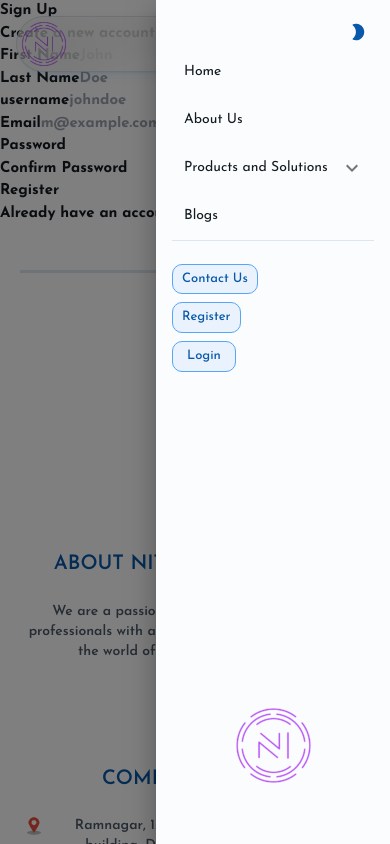
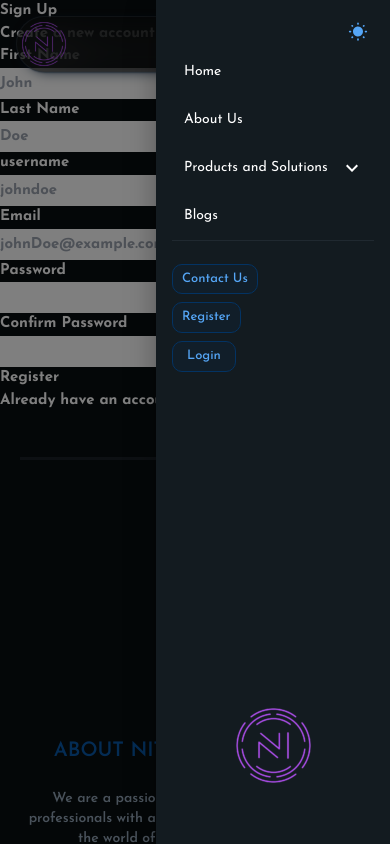
Before and after one commit to Ganesh-Mk/nitaiinnovations, a React (Vite) app in the folder frontend/: page /register in a window 390 px wide. Both pictures are taken after a click on the button "menu". Shown: the top 844 px of the page. Built offline with nearby package versions, Linux system fonts and the light colour scheme; no server answers.

Commit message:
fixed theme settings and re-render navbar

```diff
--- a/frontend/src/App.jsx
+++ b/frontend/src/App.jsx
@@ -4,6 +4,7 @@ import "./Styles/index.css";
 
 import CssBaseline from "@mui/material/CssBaseline";
 import { ThemeProvider, createTheme } from "@mui/material/styles";
+import useMediaQuery from "@mui/material/useMediaQuery";
 import getLPTheme from "./Components/getLPTheme";
 
 import Navbar from "./Components/Navbar";
@@ -19,9 +20,11 @@ import CreateBlog from "./Pages/CreateBlog";
 import Account from "./Pages/Accout";
 import EditBlog from "./Pages/EditBlog";
 import EditProfile from "./Pages/EditProfile";
+
 export default function App() {
-  const [mode, setMode] = React.useState("light");
-  const LPtheme = createTheme(getLPTheme(mode));
+  const isMobile = useMediaQuery("(max-width:600px)");
+  const [mode, setMode] = React.useState(isMobile ? "dark" : "light");
+  const LPtheme = React.useMemo(() => createTheme(getLPTheme(mode)), [mode]);
 
   const toggleColorMode = () => {
     setMode((prev) => (prev === "dark" ? "light" : "dark"));
--- a/frontend/src/Components/ContactUsComp.jsx
+++ b/frontend/src/Components/ContactUsComp.jsx
@@ -64,7 +64,7 @@ function ContactUsComp() {
                     type="text"
                     autoComplete="name"
                     required
-                    className="inpts block w-[25vw] h-[2.5vw] p-2 rounded-md border-2 border-gray-300 shadow-sm focus:border-primary bg-transparent focus:ring-primary sm:text-sm "
+                    className="inpts block w-[25vw] h-[2.5vw] p-4 rounded-md border-2 border-gray-300 shadow-sm focus:border-primary bg-transparent focus:ring-primary sm:text-sm "
                     placeholder="Enter your name"
                   />
                 </div>
@@ -81,7 +81,7 @@ function ContactUsComp() {
                     type="email"
                     autoComplete="email"
                     required
-                    className="inpts block w-[25vw] h-[2.5vw] p-2  rounded-md border-2 bg-transparent border-gray-300 shadow-sm focus:border-primary focus:ring-primary sm:text-sm"
+                    className="inpts block w-[25vw] h-[2.5vw] p-4  rounded-md border-2 bg-transparent border-gray-300 shadow-sm focus:border-primary focus:ring-primary sm:text-sm"
                     placeholder="Enter your email"
                   />
                 </div>
@@ -98,7 +98,7 @@ function ContactUsComp() {
                   name="subject"
                   type="text"
                   required
-                  className="inpts3 block w-[51vw] h-[2.5vw] p-2  rounded-md bg-transparent border-2 border-gray-300 shadow-sm focus:border-primary focus:ring-primary sm:text-sm"
+                  className="inpts3 block w-[51vw] h-[2.5vw] p-4  rounded-md bg-transparent border-2 border-gray-300 shadow-sm focus:border-primary focus:ring-primary sm:text-sm"
                   placeholder="Enter the subject"
                 />
               </div>
@@ -114,7 +114,7 @@ function ContactUsComp() {
                   name="message"
                   rows={5}
                   required
-                  className="inpts4 block p-2 bg-transparent w-full rounded-md border-2 border-gray-300 shadow-sm focus:border-primary focus:ring-primary sm:text-sm"
+                  className="inpts4 block p-4 bg-transparent w-full rounded-md border-2 border-gray-300 shadow-sm focus:border-primary focus:ring-primary sm:text-sm"
                   placeholder="Enter your message"
                 />
               </div>
--- a/frontend/src/Components/Navbar.jsx
+++ b/frontend/src/Components/Navbar.jsx
@@ -14,11 +14,21 @@ import Drawer from "@mui/material/Drawer";
 import MenuIcon from "@mui/icons-material/Menu";
 import ToggleColorMode from "./ToggleColorMode";
 import DropDownButton from "./DropDownButton";
+import { storeLoggedinRecord } from "../Store/userSlice";
 
 function Navbar({ mode, toggleColorMode }) {
   const [open, setOpen] = React.useState(false);
+  const [showAccountBtn, setShowAccountBtn] = React.useState(false);
   const isLoggedin = useSelector((state) => state.user.isLoggedin);
   const isLogin = localStorage.getItem("isLogin");
+
+  React.useEffect(() => {
+    if (isLoggedin) {
+      setShowAccountBtn(true);
+    } else {
+      setShowAccountBtn(false);
+    }
+  }, [storeLoggedinRecord]);
 
   const toggleDrawer = (newOpen) => () => {
     setOpen(newOpen);
@@ -158,7 +168,7 @@ function Navbar({ mode, toggleColorMode }) {
               <ToggleColorMode mode={mode} toggleColorMode={toggleColorMode} />
 
               {/* Conditionally render the Register button */}
-              {!(isLoggedin || isLogin === "true") && (
+              {!(showAccountBtn || isLogin === "true") && (
                 <>
                   <Button
                     color="primary"
@@ -182,7 +192,7 @@ function Navbar({ mode, toggleColorMode }) {
                   </Button>
                 </>
               )}
-              {(isLoggedin || isLogin === "true") && (
+              {(showAccountBtn || isLogin === "true") && (
                 <Button
                   color="primary"
                   variant="outlined"
@@ -252,7 +262,6 @@ function Navbar({ mode, toggleColorMode }) {
                     </MenuItem>
                   </Link>
 
-
                   <Box
                     sx={{
                       display: "flex",
@@ -276,7 +285,6 @@ function Navbar({ mode, toggleColorMode }) {
                   </Box>
                   <Link
                     to="/blogs"
-
                     className="navItems"
                     onClick={toggleDrawer(false)}
                   >
@@ -302,7 +310,7 @@ function Navbar({ mode, toggleColorMode }) {
                     Contact Us
                   </Button>
                   <br />
-                  {!(isLoggedin || isLogin === "true") && (
+                  {!(showAccountBtn || isLogin === "true") && (
                     <>
                       <Button
                         color="primary"
@@ -332,7 +340,7 @@ function Navbar({ mode, toggleColorMode }) {
                     </>
                   )}
                   <br />
-                  {(isLoggedin || isLogin === "true") && (
+                  {(showAccountBtn || isLogin === "true") && (
                     <Button
                       color="primary"
                       variant="outlined"
--- a/frontend/src/Pages/Accout.jsx
+++ b/frontend/src/Pages/Accout.jsx
@@ -5,7 +5,7 @@ import BlogsComp from "../Components/BlogsComp";
 import axios from "axios";
 import { format } from "date-fns";
 import { Link } from "react-router-dom";
-import { DialogsProvider } from '@toolpad/core/useDialogs';
+import { DialogsProvider } from "@toolpad/core/useDialogs";
 
 function Accout() {
   const BACKEND_URL = import.meta.env.VITE_BACKEND_URL;
@@ -89,7 +89,7 @@ function Accout() {
           }}
         >
           <DialogsProvider>
-          {allBlogs?.length &&
+            {allBlogs?.length > 0 &&
               allBlogs
                 .slice()
                 .reverse()
@@ -107,7 +107,6 @@ function Accout() {
                   />
                 ))}
           </DialogsProvider>
-
         </Box>
       </Box>
     </Box>
--- a/frontend/src/Pages/Login.jsx
+++ b/frontend/src/Pages/Login.jsx
@@ -13,7 +13,6 @@ import {
 export default function Login() {
   const BACKEND_URL = import.meta.env.VITE_BACKEND_URL;
   console.log("Backend URL:", BACKEND_URL);
-
 
   const navigate = useNavigate();
   const dispatch = useDispatch();
@@ -83,8 +82,8 @@ export default function Login() {
               onChange={(e) => setemail(e.target.value)}
               type="email"
               autoComplete="email"
-              className="block w-full p-2 rounded-md border-0 py-1.5 text-gray-900 shadow-sm ring-1 ring-inset ring-gray-300 placeholder:text-gray-400 focus:ring-2 focus:ring-inset focus:ring-indigo-600 sm:text-sm sm:leading-6"
-              placeholder="m@example.com"
+              className="inpts block w-[100%] h-[2.5vw] p-4 rounded-md border-2 border-gray-300 shadow-sm focus:border-primary bg-transparent focus:ring-primary sm:text-sm "
+              placeholder="johnDoe@example.com"
               required
             />
           </div>
@@ -101,7 +100,7 @@ export default function Login() {
               value={password}
               onChange={(e) => setpassword(e.target.value)}
               autoComplete="current-password"
-              className="block w-full rounded-md border-0 py-1.5 text-gray-900 shadow-sm ring-1 ring-inset ring-gray-300 placeholder:text-gray-400 focus:ring-2 focus:ring-inset focus:ring-indigo-600 sm:text-sm sm:leading-6"
+              className="inpts block w-[100%] h-[2.5vw] p-4 rounded-md border-2 border-gray-300 shadow-sm focus:border-primary bg-transparent focus:ring-primary sm:text-sm "
               required
             />
           </div>
--- a/frontend/src/Pages/Register.jsx
+++ b/frontend/src/Pages/Register.jsx
@@ -93,7 +93,7 @@ export default function Register() {
                 onChange={(e) => setfirstName(e.target.value)}
                 type="text"
                 autoComplete="given-name"
-                className="block p-2 w-full rounded-md border-0 py-1.5 text-gray-900 shadow-sm ring-1 ring-inset ring-gray-300 placeholder:text-gray-400 focus:ring-2 focus:ring-inset focus:ring-indigo-600 sm:text-sm sm:leading-6"
+                className="inpts block w-[15vw] h-[2.5vw] p-4 rounded-md border-2 border-gray-300 shadow-sm focus:border-primary bg-transparent focus:ring-primary sm:text-sm "
                 placeholder="John"
                 required
               />
@@ -111,7 +111,7 @@ export default function Register() {
                 value={lastName}
                 onChange={(e) => setlastName(e.target.value)}
                 autoComplete="family-name"
-                className="block p-2 w-full rounded-md border-0 py-1.5 text-gray-900 shadow-sm ring-1 ring-inset ring-gray-300 placeholder:text-gray-400 focus:ring-2 focus:ring-inset focus:ring-indigo-600 sm:text-sm sm:leading-6"
+                className="inpts block w-[15vw] h-[2.5vw] p-4 rounded-md border-2 border-gray-300 shadow-sm focus:border-primary bg-transparent focus:ring-primary sm:text-sm "
                 placeholder="Doe"
                 required
               />
@@ -130,7 +130,7 @@ export default function Register() {
               onChange={(e) => setusername(e.target.value)}
               type="text"
               autoComplete="username"
-              className="block p-2 w-full rounded-md border-0 py-1.5 text-gray-900 shadow-sm ring-1 ring-inset ring-gray-300 placeholder:text-gray-400 focus:ring-2 focus:ring-inset focus:ring-indigo-600 sm:text-sm sm:leading-6"
+              className="inpts block w-[100%] h-[2.5vw] p-4 rounded-md border-2 border-gray-300 shadow-sm focus:border-primary bg-transparent focus:ring-primary sm:text-sm "
               placeholder="johndoe"
               required
             />
@@ -148,8 +148,8 @@ export default function Register() {
               onChange={(e) => setemail(e.target.value)}
               type="email"
               autoComplete="email"
-              className="block p-2 w-full rounded-md border-0 py-1.5 text-gray-900 shadow-sm ring-1 ring-inset ring-gray-300 placeholder:text-gray-400 focus:ring-2 focus:ring-inset focus:ring-indigo-600 sm:text-sm sm:leading-6"
-              placeholder="m@example.com"
+              className="inpts block w-[100%] h-[2.5vw] p-4 rounded-md border-2 border-gray-300 shadow-sm focus:border-primary bg-transparent focus:ring-primary sm:text-sm "
+              placeholder="johnDoe@example.com"
               required
             />
           </div>
@@ -166,7 +166,7 @@ export default function Register() {
               onChange={(e) => setpassword(e.target.value)}
               type="password"
               autoComplete="new-password"
-              className="block p-2 w-full rounded-md border-0 py-1.5 text-gray-900 shadow-sm ring-1 ring-inset ring-gray-300 placeholder:text-gray-400 focus:ring-2 focus:ring-inset focus:ring-indigo-600 sm:text-sm sm:leading-6"
+              className="inpts block w-[100%] h-[2.5vw] p-4 rounded-md border-2 border-gray-300 shadow-sm focus:border-primary bg-transparent focus:ring-primary sm:text-sm "
               required
             />
           </div>
@@ -183,7 +183,7 @@ export default function Register() {
               value={confirmPassword}
               onChange={(e) => setconfirmPassword(e.target.value)}
               autoComplete="new-password"
-              className="block p-2 w-full rounded-md border-0 py-1.5 text-gray-900 shadow-sm ring-1 ring-inset ring-gray-300 placeholder:text-gray-400 focus:ring-2 focus:ring-inset focus:ring-indigo-600 sm:text-sm sm:leading-6"
+              className="inpts block w-[100%] h-[2.5vw] p-4 rounded-md border-2 border-gray-300 shadow-sm focus:border-primary bg-transparent focus:ring-primary sm:text-sm "
               required
             />
           </div>
```
Also changed, not shown: 2 other files (tests, documents, lock files or other folders). Lines whose indentation alone changed are shown as unchanged.
